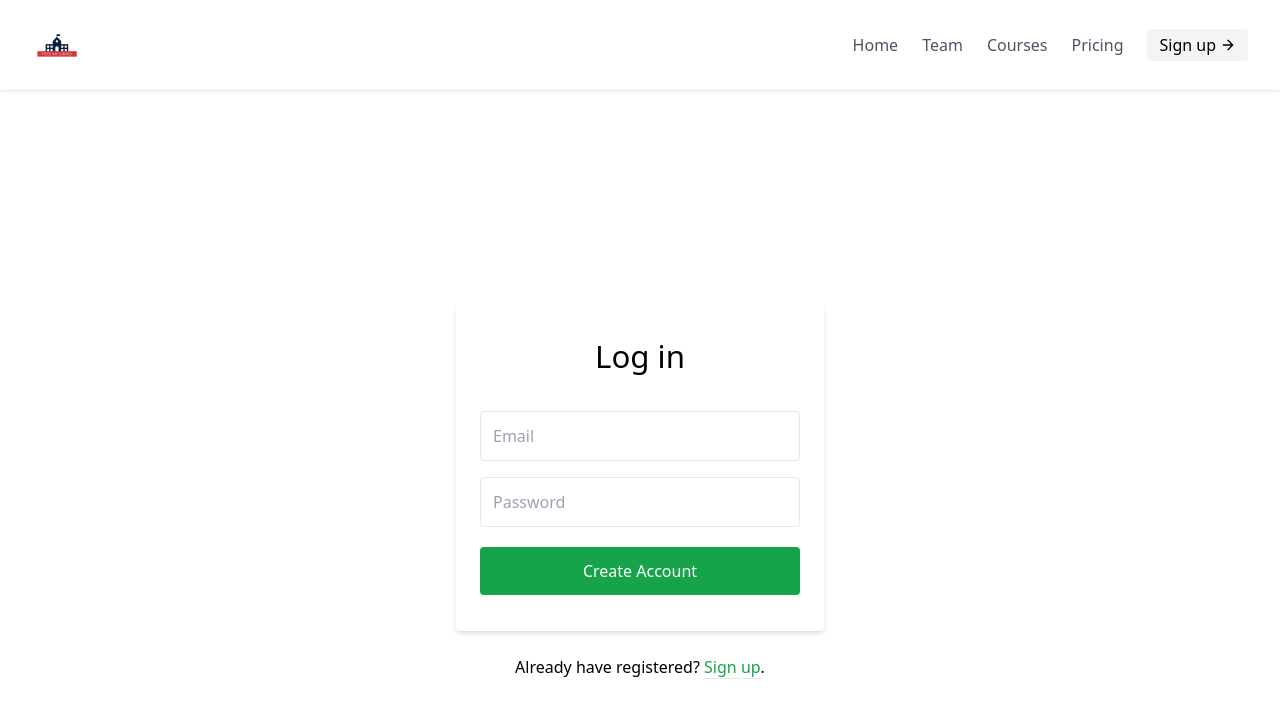
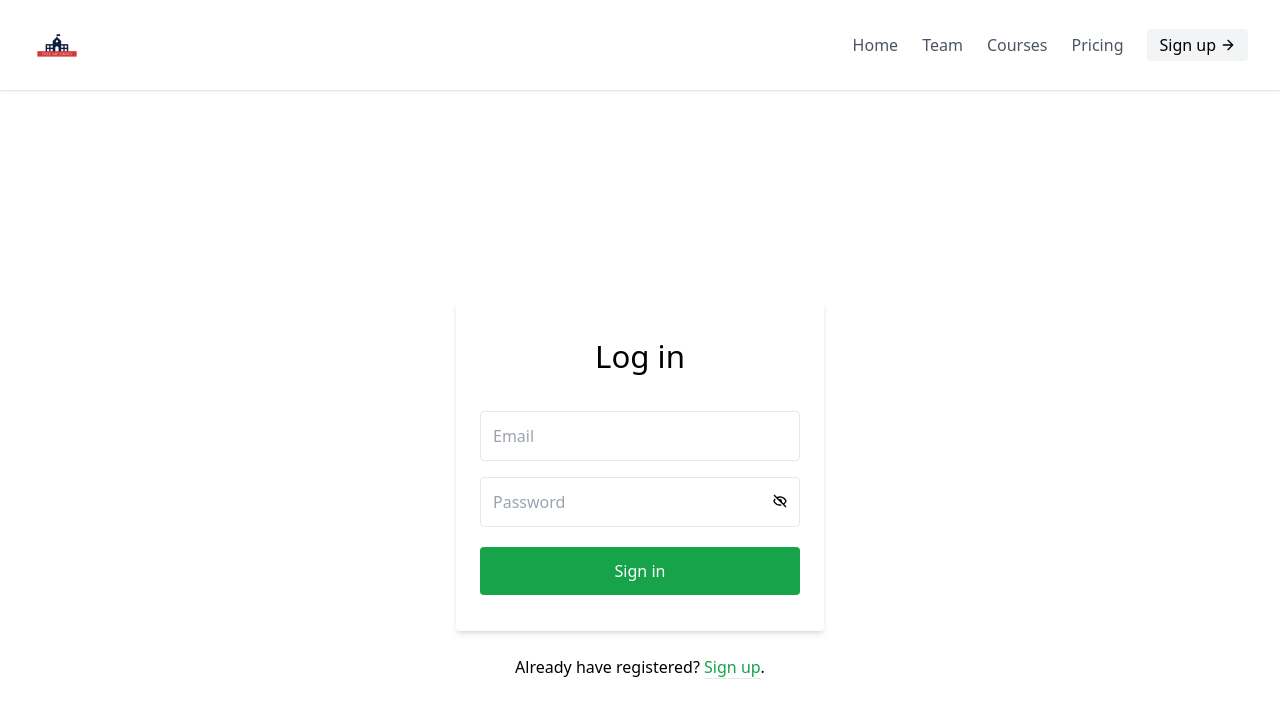
Before and after one commit to tejasg910/university-frontend, a React (Vite) app: page /signin in a window 1280 px wide. Shown: the top 718 px of the page. Built offline with nearby package versions, Linux system fonts and the light colour scheme; no server answers.

Commit message:
Added the show and hide password icons

```diff
--- a/src/components/students/Signin.jsx
+++ b/src/components/students/Signin.jsx
@@ -2,6 +2,7 @@ import React, { useState, useEffect } from 'react'
 import { Link, useNavigate } from 'react-router-dom'
 import Cookies from 'universal-cookie';
 import { useSelector, useDispatch } from 'react-redux'
+import { BiHide, BiShowAlt } from 'react-icons/bi';
 
 import { loginSuccess, loginFalse } from '../../app/reducer/reducer'
 import { ToastContainer, toast } from 'react-toastify';
@@ -13,6 +14,9 @@ const Signin = () => {
     const HOST = import.meta.env.VITE_HOST
     const PORT = import.meta.env.VITE_PORT
     const cookies = new Cookies();
+    const [showPass, setShowPass] = useState(false)
+    // const [passType, setPassType] = useState(false)
+
     const [userDetails, setUserDetails] = useState({
         email: "",
         password: ""
@@ -85,6 +89,14 @@ const Signin = () => {
 
 
     }
+
+    const onHandleShowPass = () => {
+        if (showPass === true) {
+            setShowPass(false)
+        } else {
+            setShowPass(true)
+        }
+    }
     return (
         <div>
             <ToastContainer
@@ -112,20 +124,24 @@ const Signin = () => {
                             className="block border border-grey-light w-full p-3 rounded mb-4"
                             name="email"
                             placeholder="Email" />
+                        <div className='relative '>
 
                             <input
                                 onChange={onHandleChange}
                                 value={userDetails.password}
-                            type="password"
+                                type={showPass ? "text" : "password"}
                                 className="block border border-grey-light w-full p-3 rounded mb-4"
                                 name="password"
                                 placeholder="Password" />
+                            {showPass && <span className='absolute right-3 top-4' onClick={onHandleShowPass}><BiShowAlt /></span>}
+                            {!showPass && <span className='absolute right-3 top-4' onClick={onHandleShowPass}><BiHide /></span>}
 
+                        </div>
 
                         <button
                             onClick={onHandleSubmit}
                             className="w-full text-center py-3 bg-green-600 rounded bg-green text-white hover:bg-green-dark focus:outline-none my-1"
-                        >Create Account</button>
+                        >Sign in</button>
 
 
                     </div>
--- a/src/components/students/Signup.jsx
+++ b/src/components/students/Signup.jsx
@@ -3,6 +3,7 @@ import { Link, useNavigate } from 'react-router-dom'
 const PORT = import.meta.env.VITE_PORT
 const HOST = import.meta.env.VITE_HOST
 import Cookies from 'universal-cookie';
+import { BiHide, BiShowAlt } from 'react-icons/bi';
 
 import { ToastContainer, toast } from 'react-toastify';
 import 'react-toastify/dist/ReactToastify.css';
@@ -10,6 +11,8 @@ const Signup = () => {
 
 
     const navigate = useNavigate();
+    const [showPass, setShowPass] = useState(false)
+
     const [userDetails, setuserDetails] = useState({
         name: "",
         email: "",
@@ -75,6 +78,14 @@ const Signup = () => {
     }
 
 
+    const onHandleShowPass = () => {
+        if (showPass === true) {
+            setShowPass(false)
+        } else {
+            setShowPass(true)
+        }
+    }
+
     return (
         <div>
             <ToastContainer
@@ -116,14 +127,19 @@ const Signup = () => {
                             className="block border border-grey-light w-full p-3 rounded mb-4"
                             name="password"
                             placeholder="Password" />
+                        <div className='relative'>
+
                             <input
                                 onChange={onHandleChange}
                                 value={userDetails.cpassword}
-                            type="password"
+                                type={showPass ? "text" : "password"}
                                 className="block border border-grey-light w-full p-3 rounded mb-4"
                                 name="cpassword"
                                 placeholder="Confirm Password" />
+                            {showPass && <span className='absolute right-3 top-4' onClick={onHandleShowPass}><BiShowAlt /></span>}
+                            {!showPass && <span className='absolute right-3 top-4' onClick={onHandleShowPass}><BiHide /></span>}
 
+                        </div>
                         <button
                             onClick={onHandleSubmit}
                             className="w-full text-center py-3 rounded bg-green-600 text-white hover:bg-green-dark focus:outline-none my-1"
```
Lines whose indentation alone changed are shown as unchanged.
